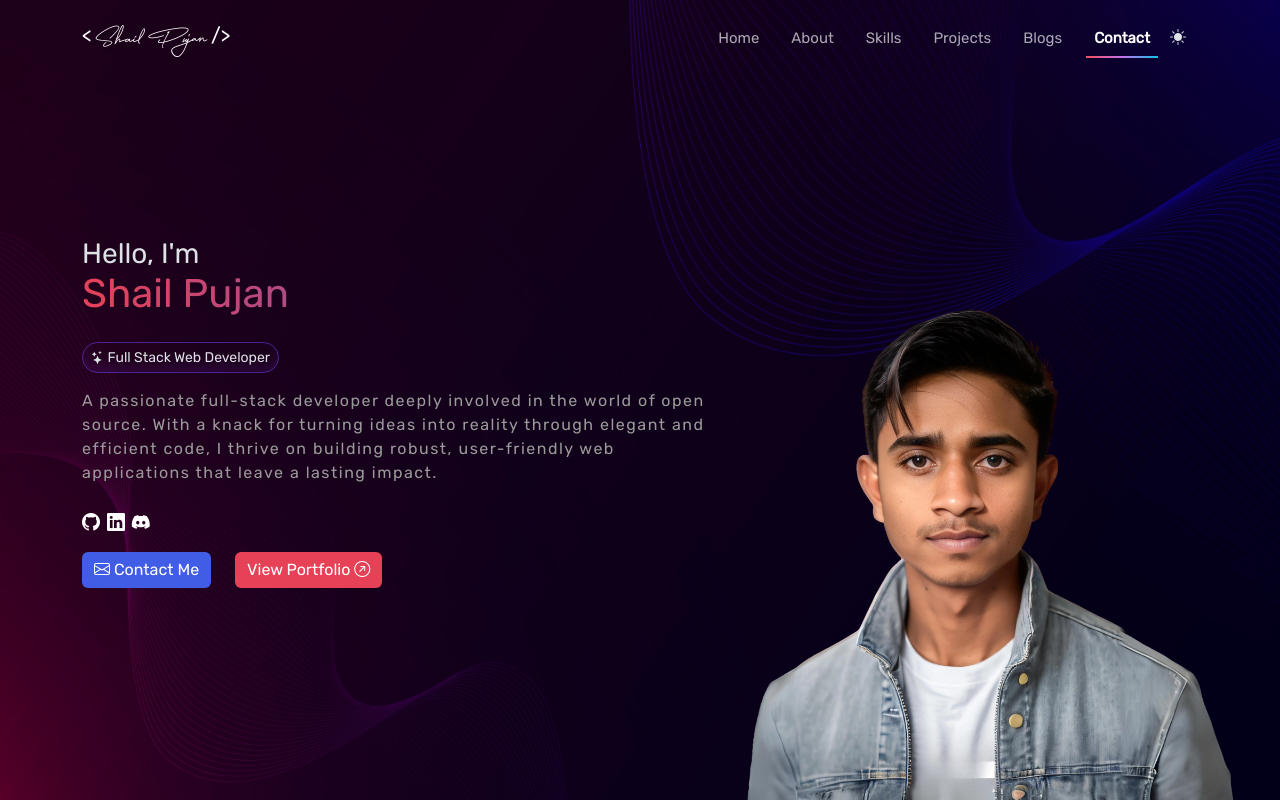
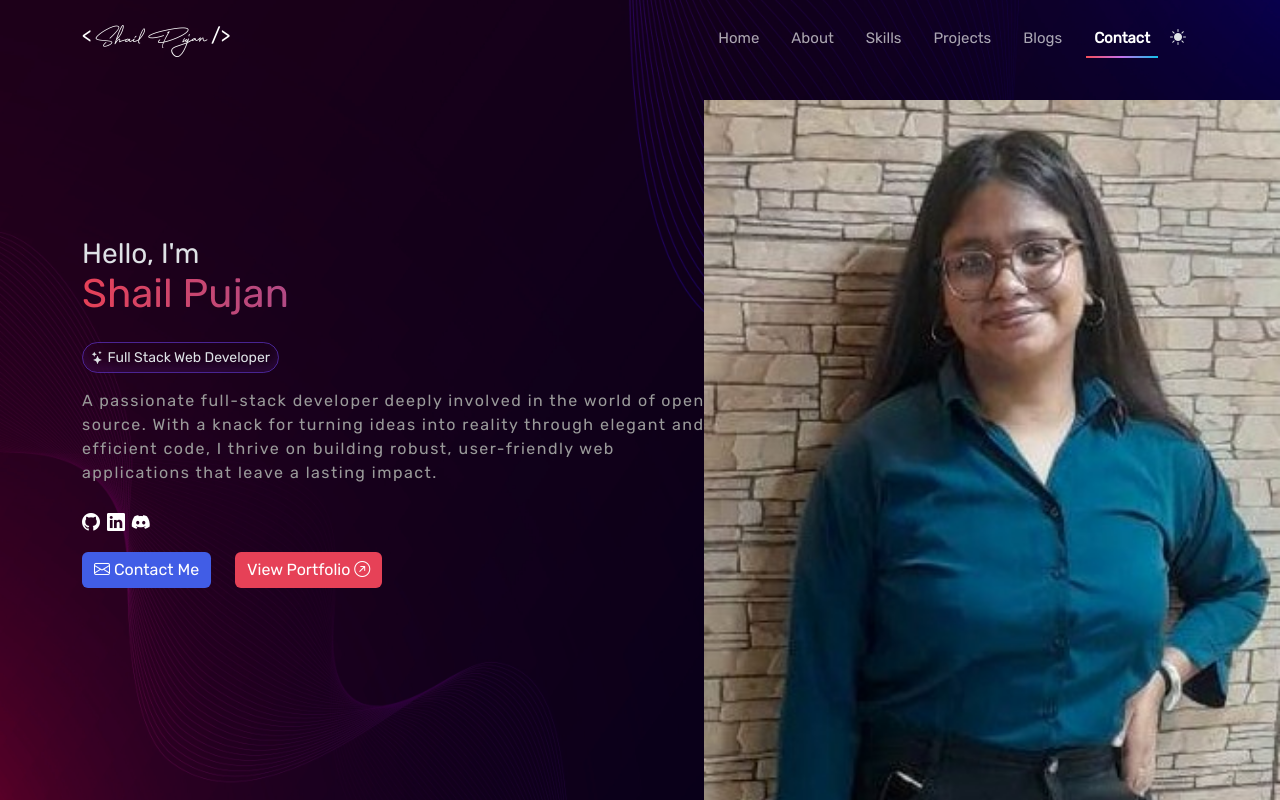
Before and after one commit to shailpujan88/portfolio, a plain HTML site: page My-Portfolio-main/index.html in a window 1280 px wide. Shown: the top 800 px of the page. Drawn offline with Linux system fonts and the light colour scheme.

Commit message:
changes in index im
Signed-off-by: shailpujan88 <shailsing977@gmail.com>

```diff
--- a/My-Portfolio-main/assets/css/style.css
+++ b/My-Portfolio-main/assets/css/style.css
@@ -415,7 +415,7 @@ a:hover{
     background-size: contain;
     background-position: bottom;
     background-repeat: no-repeat;
-    background-image: url(/assets/images/portrait.webp);
+    background-image: url(/assets/images/skills/memysel2.jpg);
 }
 
 @media (max-width: 576px) {
```
